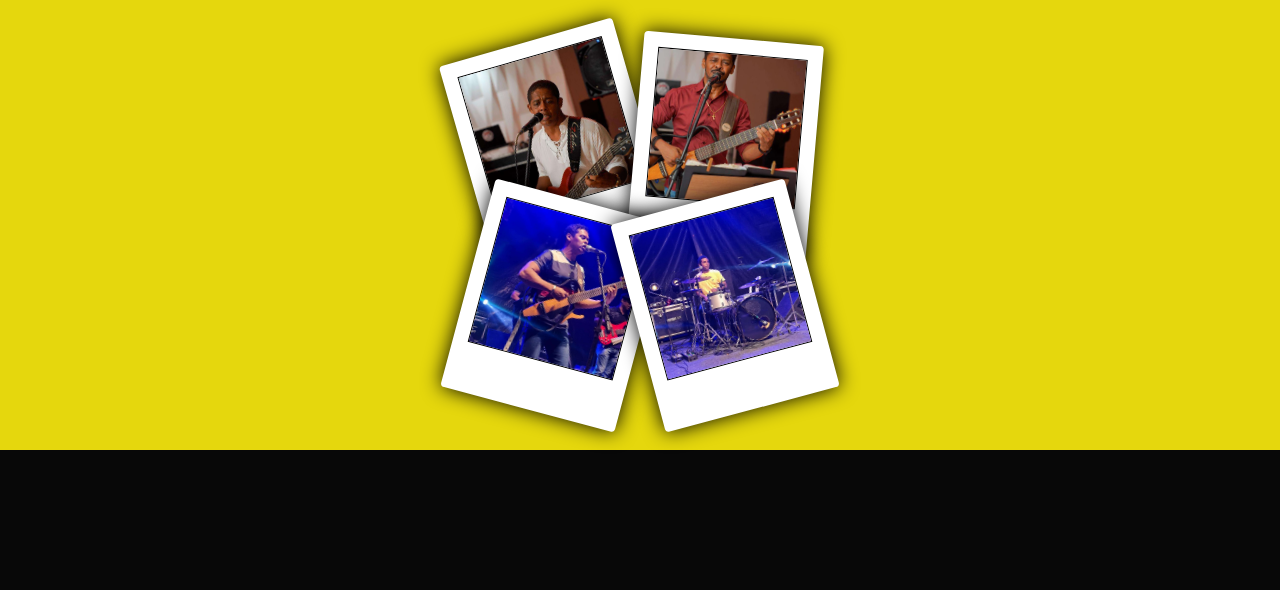
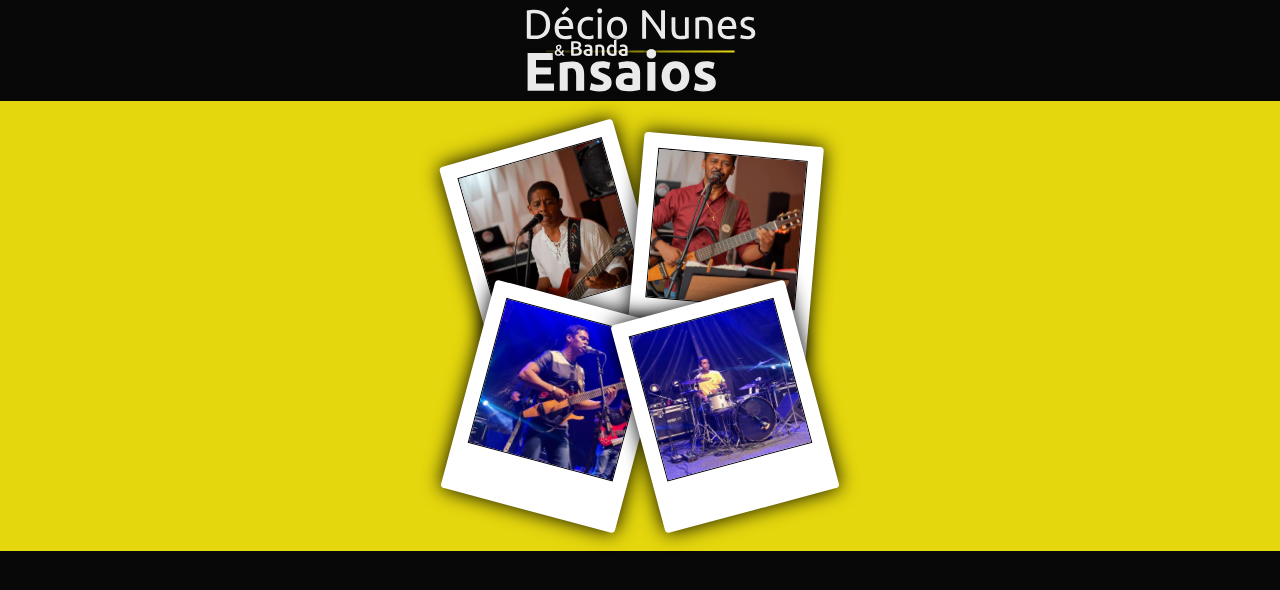
Before and after one commit to DevFirstVaga/banda-ensaios-front, a React (Vite) app: page / in a window 1280 px wide. Shown: the top 590 px of the page. Built offline with nearby package versions, Linux system fonts and the light colour scheme.

Commit message:
feat: add Logo

```diff
--- /dev/null
+++ b/src/components/Logo/index.jsx
@@ -0,0 +1,13 @@
+import logo from "/logo.svg"
+import * as S from "./styled"
+
+
+function Logo() {
+  return (
+    <S.Wrapper>
+      <img src={logo} alt="Logo da banda" />
+    </S.Wrapper>
+  )
+}
+
+export default Logo
--- /dev/null
+++ b/src/components/Logo/styled.js
@@ -0,0 +1,10 @@
+import styled, { css } from "styled-components";
+
+
+export const Wrapper = styled.div`
+  ${({ theme }) => css`
+    background-color: ${theme.colors.black};
+    display: flex;
+    justify-content: center;
+  `}
+`
--- a/src/view/Home.jsx
+++ b/src/view/Home.jsx
@@ -1,10 +1,12 @@
 import PolaroidsGrid from "../components/PolaroidsGrid";
+import Logo from "../components/Logo";
 
 function Home() {
   return (
-    <>
+    <main>
+      <Logo />
       <PolaroidsGrid />
-    </>
+    </main>
   )
 }
 
```
Also changed, not shown: public/logo.svg (added).
